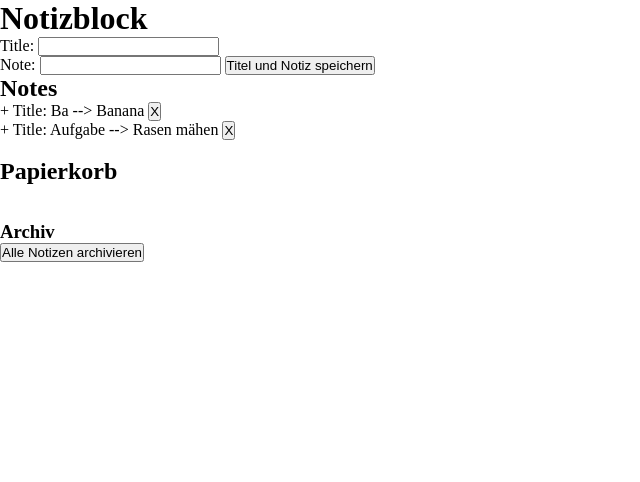
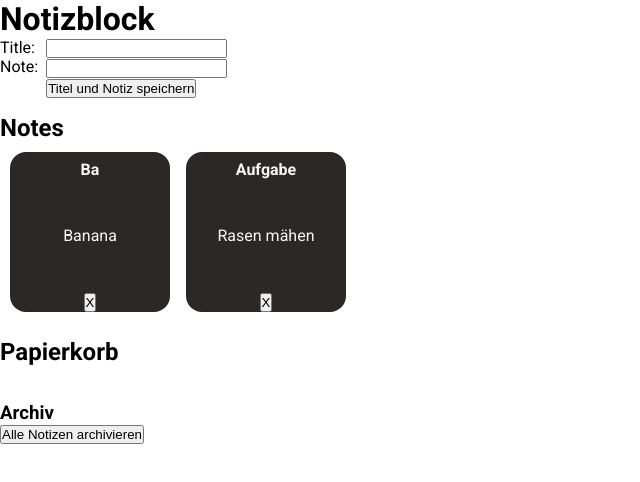
Before and after one commit to StefanHellerDev/Notizblock, a plain HTML site: page index.html in a window 1280 px wide. Shown: the whole page, without its empty margins (0-640 px from the left). Drawn offline with Linux system fonts and the light colour scheme.

Commit message:
working on design

```diff
--- a/index.html
+++ b/index.html
@@ -20,17 +20,24 @@
 <body onload="init()">
 
   <h1>Notizblock</h1>
-
-  Title: <input id="noteTitleInput" type="text"><br>
-  Note: <input id="noteInput" type="text">
-  <button onclick="addNote()">Titel und Notiz speichern</button>
+  <div class="input">
+    <div>
+      Title:<br>
+      Note:
+    </div>
+    <div class="inputFields">
+      <input id="noteTitleInput" type="text"><br>
+      <input id="noteInput" type="text"><br>
+      <button onclick="addNote()">Titel und Notiz speichern</button>
+    </div>
+  </div>
 
   <h2>Notes</h2>
-  <main id="content"></main>
-  <br>
+  <main class="notes" id="content"></main>
+
   <h2>Papierkorb</h2>
-  <main id="trash_content"></main>
-  <br><br>
+  <main class="notes" id="trash_content"></main>
+
   <h3>Archiv</h3>
   <button onclick="archiveNotes()">Alle Notizen archivieren</button>
 
--- a/scripts/template.js
+++ b/scripts/template.js
@@ -1,7 +1,20 @@
 function getNoteTemplate(indexNote) {
-  return `<p>+ Title: ${notesTitles[indexNote]} --> ${notes[indexNote]} <button class="btn" onclick="pushToTrash(${indexNote})">X</button></p>`;
+  return `<div class="displayNote">
+    <p class="noteTitle">${notesTitles[indexNote]}</p>
+    <p>${notes[indexNote]}</p>
+    <div ="noteButtons">
+      <button class="btn" onclick="pushToTrash(${indexNote})">X</button>
+    </div>
+  </div>`;
 }
 
 function getTrashNoteTemplate(indexTrashNote) {
-  return `<p>+ Title: ${trashNotesTitles[indexTrashNote]} --> ${trashNotes[indexTrashNote]} <button onclick="restoreTrashedNote(${indexTrashNote})">Wiederherstellen</button> <button class="btn" onclick="deleteNote(${indexTrashNote})">X</button></p>`;
+  return `<div class="displayNote">
+  <p class="noteTitle">${trashNotesTitles[indexTrashNote]}</p>
+  <p>${trashNotes[indexTrashNote]}</p>
+  <div ="noteButtons">
+    <button onclick="restoreTrashedNote(${indexTrashNote})">N</button>
+    <button class="btn" onclick="deleteNote(${indexTrashNote})">X</button>
+  </div>
+  </div>`;
 }
--- a/style.css
+++ b/style.css
@@ -0,0 +1,55 @@
+body {
+  font-family: "Roboto", sans-serif;
+  /* width: 100%; */
+  /* min-height: 100vh; */
+  /* display: flex; */
+  /* flex-direction: column; */
+}
+
+h2 {
+  padding-top: 16px;
+}
+
+h3 {
+  padding-top: 16px;
+}
+
+.input {
+  display: flex;
+}
+
+.inputFields {
+  padding-left: 8px;
+}
+
+.notes {
+  display: flex;
+  /* justify-content: space-between; */
+  align-items: center;
+  padding: 10px;
+  gap: 16px;
+}
+
+.displayNote {
+  display: flex;
+  align-items: center;
+  justify-content: space-between;
+  flex-direction: column;
+  height: 160px;
+  width: 160px;
+  background-color: rgb(43, 40, 40);
+  color: whitesmoke;
+  border-radius: 16px;
+}
+
+.noteTitle {
+  padding-top: 8px;
+  /* padding-bottom: 32px; */
+  font-weight: bold;
+}
+
+.noteButtons {
+  padding-bottom: 8px;
+  display: flex;
+  justify-content: space-between;
+}
--- a/styles/assets.css
+++ b/styles/assets.css
@@ -0,0 +1,21 @@
+/* roboto-regular - latin */
+@font-face {
+  font-display: swap; /* Check https://developer.mozilla.org/en-US/docs/Web/CSS/@font-face/font-display for other options. */
+  font-family: "Roboto";
+  font-style: normal;
+  font-weight: 400;
+  src: url("../assets/fonts/roboto-v47-latin-regular.woff2") format("woff2"),
+    /* Chrome 36+, Opera 23+, Firefox 39+, Safari 12+, iOS 10+ */
+      url("../assets/fonts/roboto-v47-latin-regular.ttf") format("truetype"); /* Chrome 4+, Firefox 3.5+, IE 9+, Safari 3.1+, iOS 4.2+, Android Browser 2.2+ */
+}
+
+/* roboto-700 - latin */
+@font-face {
+  font-display: swap; /* Check https://developer.mozilla.org/en-US/docs/Web/CSS/@font-face/font-display for other options. */
+  font-family: "Roboto";
+  font-style: normal;
+  font-weight: 700;
+  src: url("../assets/fonts/roboto-v47-latin-700.woff2") format("woff2"),
+    /* Chrome 36+, Opera 23+, Firefox 39+, Safari 12+, iOS 10+ */
+      url("../assets/fonts/roboto-v47-latin-700.ttf") format("truetype"); /* Chrome 4+, Firefox 3.5+, IE 9+, Safari 3.1+, iOS 4.2+, Android Browser 2.2+ */
+}
```
Also changed, not shown: assets/fonts/roboto-v47-latin-700.ttf (added), assets/fonts/roboto-v47-latin-700.woff2 (added), assets/fonts/roboto-v47-latin-regular.ttf (added), assets/fonts/roboto-v47-latin-regular.woff2 (added).
